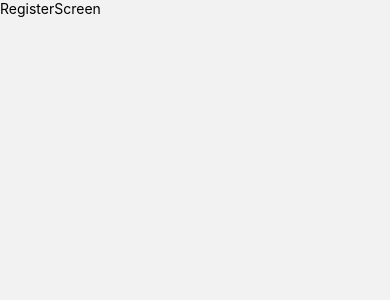
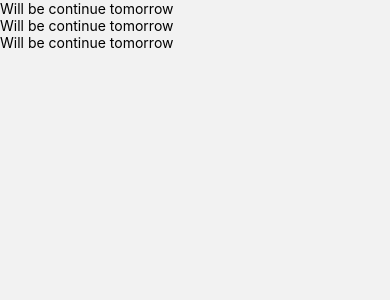
Before and after one commit to Nishant9813/social-media, a React Native app: screen /Register in a window 390 px wide. Shown: the top 300 px of the page. Built offline with nearby package versions, Linux system fonts and the light colour scheme.

Commit message:
Will continur tomorrow

```diff
--- a/screens/RegisterScreen.js
+++ b/screens/RegisterScreen.js
@@ -4,7 +4,9 @@ import React from 'react'
 const RegisterScreen = () => {
   return (
     <View>
-      <Text>RegisterScreen</Text>
+      <Text>Will be continue tomorrow</Text>
+      <Text>Will be continue tomorrow</Text>
+      <Text>Will be continue tomorrow</Text>
     </View>
   )
 }
```
